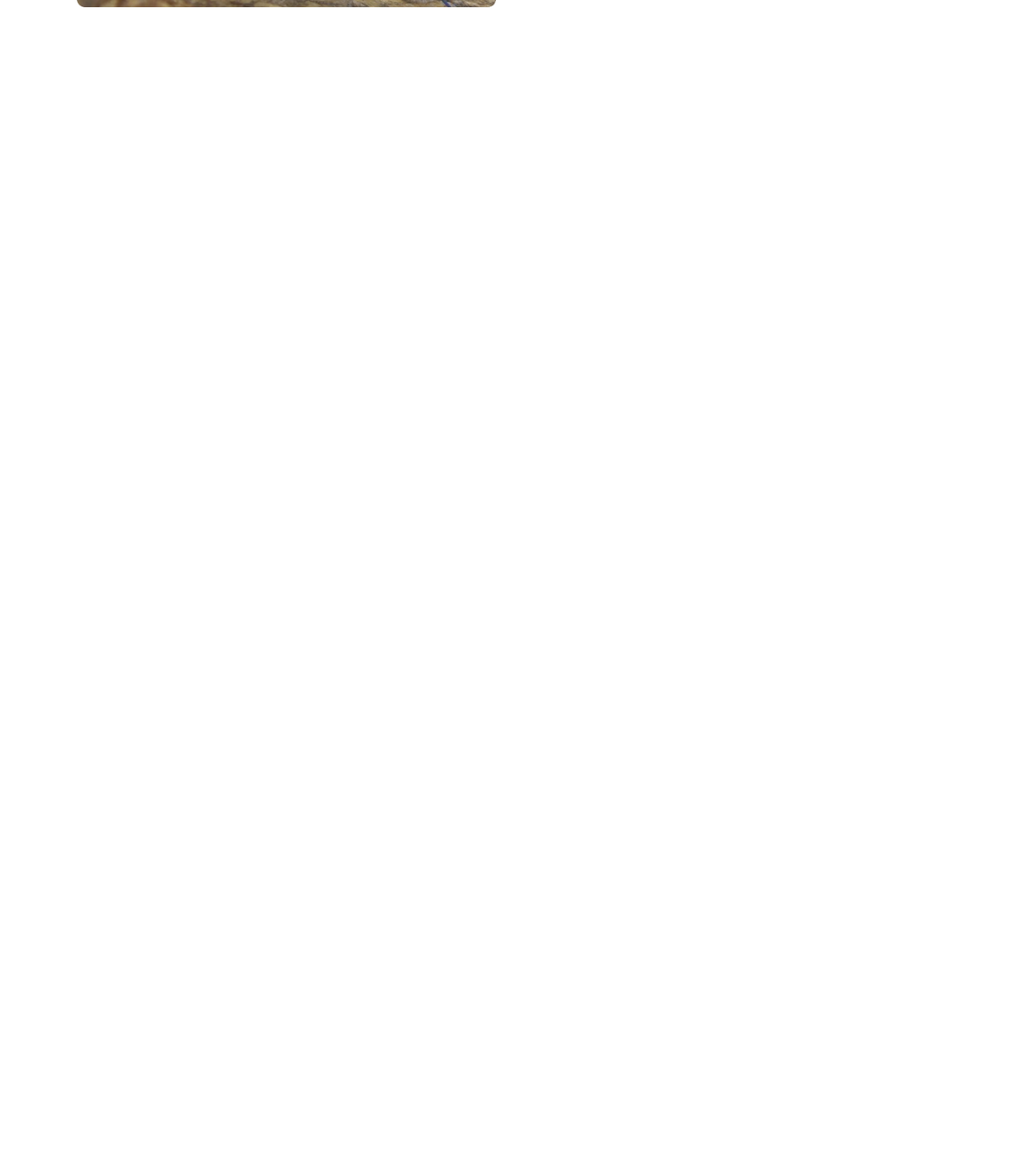
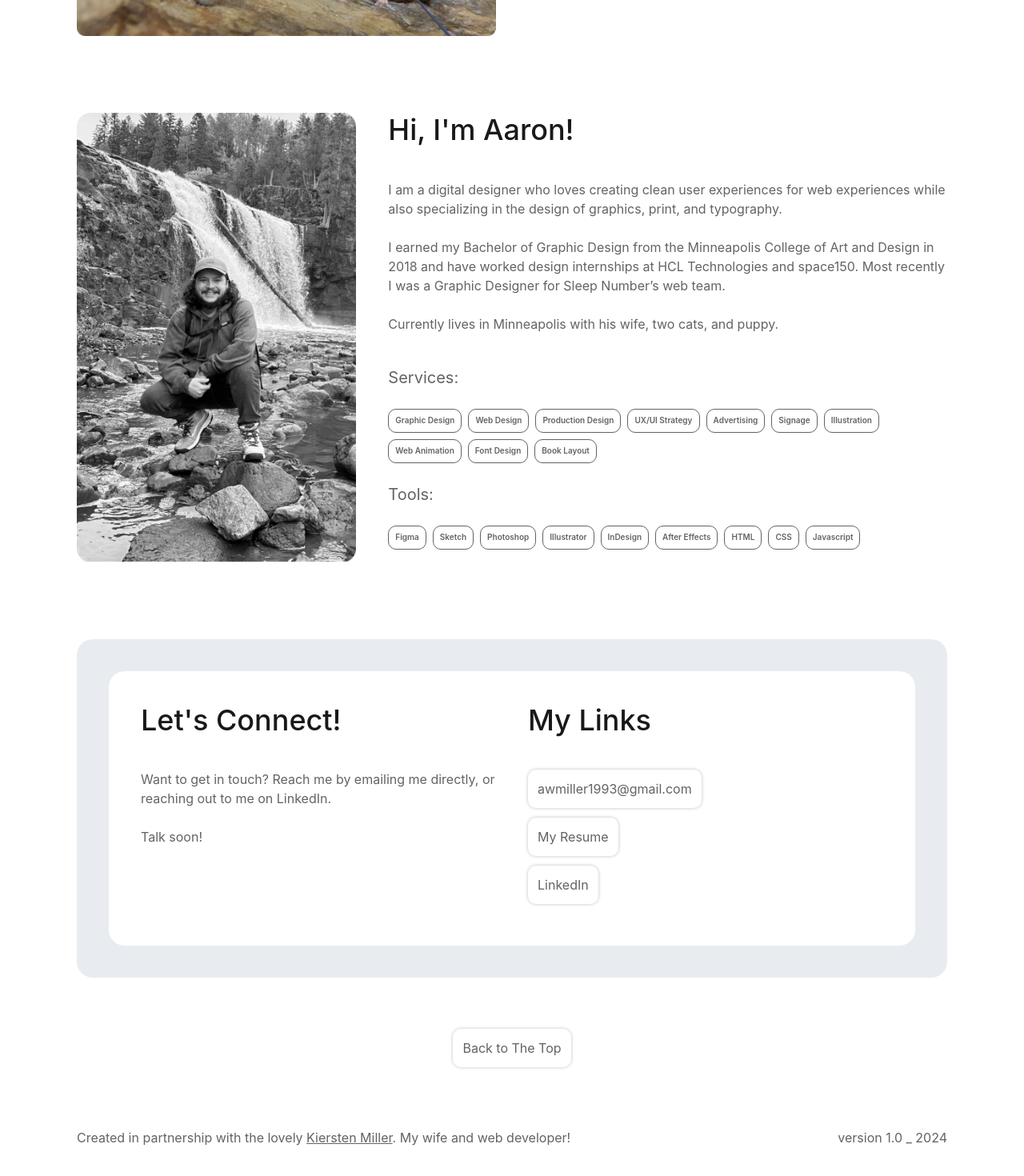
Before and after one commit to KierstenMiller/aaron-miller-portfolio-website, a Next.js app: page / in a window 1280 px wide. Shown: the part 900-2370 px from the top of the page at 80% size. Before the commit the page ends 973 px from the top, so only its background shows below. Built offline with nearby package versions, Linux system fonts and the light colour scheme.

Commit message:
adding profile to home page

```diff
--- a/app/components/design/ProjectInfo.tsx
+++ b/app/components/design/ProjectInfo.tsx
@@ -1,21 +1,29 @@
+export type SnapshotsT = {id: string, label: string, content: {id: string, type: 'pill' | 'date', message: string}[]}[]
+
+export interface InventoryI {
+    snapshots: SnapshotsT,
+}
+
+
 export interface ProjectInfoI {
-    snapshots: {id: string, label: string, content: {id: string, type: 'pill' | 'date', message: string}[]}[],
+    snapshots: SnapshotsT,
     blurbs: {id: string, message: string}[]
+}
+
+export const Inventory = ({ snapshots } : InventoryI) => {
+    return <div className="inventory-collection">
+        {snapshots.map(s => <div key={s.id} className={`inventory ${s.id}`}>
+            <div className="inventory-label">{s.label}:</div>
+            <div className="inventory-content">
+                {s.content.map(c => <div key={c.id} className={c.type}>{c.message}</div>)}
+            </div>
+        </div>)}
+    </div>
 }
 
 
 
 export const ProjectInfo = ({ snapshots, blurbs } : ProjectInfoI) => {
-    const Inventory = () => (
-        <div className="inventory-collection">
-            {snapshots.map(s => <div key={s.id} className={`inventory ${s.id}`}>
-                <div className="inventory-label">{s.label}:</div>
-                <div className="inventory-content">
-                    {s.content.map(c => <div key={c.id} className={c.type}>{c.message}</div>)}
-                </div>
-            </div>)}
-        </div>
-    )
      const Blurbs = () => (
         <div className="project-blurb-collection">
             {blurbs.map(b => <p key={b.id}>{b.message}</p>)}
@@ -23,12 +31,12 @@ export const ProjectInfo = ({ snapshots, blurbs } : ProjectInfoI) => {
      )
     return <>
         <div className="project-info desktop">
-            <Inventory />
+            <Inventory snapshots={snapshots}/>
             <Blurbs />
         </div>
         <div className="project-info mobile">
             <Blurbs />
-            <Inventory />
+            <Inventory snapshots={snapshots}/>
         </div>
     </>
 }
--- a/app/globals.scss
+++ b/app/globals.scss
@@ -170,10 +170,110 @@ main {
   display: grid;
   gap: $desktop-gap;
   grid-template-columns: 1fr 1fr;
+  margin-top: $desktop-gutter;
+  margin-bottom: $desktop-gutter;
 
   @media screen and (max-width: $mobile-max) {
     gap: $mobile-gap;
     grid-template-columns: 1fr;
+  }
+}
+
+.profile {
+  display: grid;
+  grid-template-columns: 1fr 2fr;
+  gap: $desktop-gap;
+
+  .secondary-title {
+    margin-bottom: $desktop-gap;
+  }
+
+  p {
+    margin-bottom: $mobile-gap;
+  }
+
+  .inventory-collection {
+    margin-top: $desktop-gap;
+
+    .inventory {
+      flex-wrap: wrap;
+    }
+
+    .inventory-label {
+      width: 100%;
+      margin-bottom: $mobile-gap;
+    }
+  }
+}
+
+.gray-container {
+  background: $light-gray;
+  padding: $desktop-gap;
+  border-radius: 20px;
+  margin-top: $desktop-gutter;
+
+  @media screen and (max-width: $mobile-max) {
+    padding: $mobile-gap;
+  }
+}
+
+.connect-container {
+  background: white;
+  display: grid;
+  grid-template-columns: 1fr 1fr;
+  gap: $desktop-gap;
+  padding: $desktop-gap;
+  border-radius: 20px;
+
+  @media screen and (max-width: $mobile-max) {
+    display: block;
+    padding: $mobile-gap;
+  }
+
+  .secondary-title {
+    margin-bottom: $desktop-gap;
+
+    @media screen and (max-width: $mobile-max) {
+      margin-bottom: $mobile-gap;
+    }
+  }
+
+  p {
+    margin-bottom: $mobile-gap;
+  }
+}
+
+.back-to-top-container {
+  display: flex;
+  justify-content: center;
+  margin-top: $desktop-spacing;
+}
+
+.ghostly-button {
+  display: block;
+  padding: $small;
+  width: fit-content;
+  box-shadow: 0px 0px 4px 0px rgba(0, 0, 0, 0.25);
+  border-radius: 10px;
+  margin-bottom: $small;
+}
+
+.home-footer {
+  @include restricted-container;
+  display: flex;
+  justify-content: space-between;
+  padding-bottom: $desktop-spacing;
+
+  @media screen and (max-width: $mobile-max) {
+    display: block;
+
+    p:not(:last-child) {
+      margin-bottom: $mobile-gap;
+    }
+  }
+
+  p a {
+    text-decoration: underline;
   }
 }
 
--- a/app/page.tsx
+++ b/app/page.tsx
@@ -1,11 +1,13 @@
 "use client";
 
+import Image from "next/image";
+import { Inventory } from "./components/design/ProjectInfo";
 import { ProjectNav } from "./components/project-navigation/ProjectNav";
 
 export default function Home() {
   return (
     <div>
-      <header>
+      <header id="top">
         <h1>
           <div className="primary-title mb-24">Aaron Miller</div>
           <div className="secondary-title hidden md:block mb-24">A digital designer who creates efficient web experiences, beautiful graphic solutions, and experimental typography.</div>
@@ -20,7 +22,45 @@ export default function Home() {
           </ul>
         </nav> */}
         <ProjectNav ariaLabel="Secondary" />
+        <div className="profile">
+          <div>
+            <Image src='/static/images/aaron-profile-pic.jpg' alt="Aaron Miller" width={1920} height={1080} />
+          </div>
+          <div>
+            <h2 className="secondary-title">Hi, I'm Aaron!</h2>
+            <p>I am a digital designer who loves creating clean user experiences for web experiences while also specializing in the design of graphics, print, and typography.</p>
+            <p>I earned my Bachelor of Graphic Design from the Minneapolis College of Art and Design in 2018 and have worked design internships at HCL Technologies and space150. Most recently I was a Graphic Designer for Sleep Number’s web team.</p>
+            <p>Currently lives in Minneapolis with his wife, two cats, and puppy.</p>
+            <Inventory snapshots={[
+                {id: 'services', label: 'Services', content: [{id: 'graphic-design', type: 'pill', message: 'Graphic Design'}, {id: 'web-design', type: 'pill', message: 'Web Design'}, {id: 'Production Design', type: 'pill', message: 'Production Design'}, {id: 'ux-ui-strategy', type: 'pill', message: 'UX/UI Strategy'}, {id: 'advertising', type: 'pill', message: 'Advertising'}, {id: 'signage', type: 'pill', message: 'Signage'}, {id: 'illustration', type: 'pill', message: 'Illustration'}, {id: 'web-animation', type: 'pill', message: 'Web Animation'}, {id: 'font-design', type: 'pill', message: 'Font Design'}, {id: 'book-layout', type: 'pill', message: 'Book Layout'}]},
+                {id: 'tools', label: 'Tools', content: [{id: 'figma', type: 'pill', message: 'Figma'}, {id: 'sketch', type: 'pill', message: 'Sketch'}, {id: 'photoshop', type: 'pill', message: 'Photoshop'}, {id: 'illustrator', type: 'pill', message: 'Illustrator'}, {id: 'indesign', type: 'pill', message: 'InDesign'}, {id: 'after-effects', type: 'pill', message: 'After Effects'}, {id: 'html', type: 'pill', message: 'HTML'}, {id: 'css', type: 'pill', message: 'CSS'}, {id: 'javascript', type: 'pill', message: 'Javascript'}]},
+              ]}
+            />
+          </div>
+        </div>
+        <div className="gray-container">
+          <div className="connect-container">
+            <div className="lets-connect">
+              <h2 className="secondary-title">Let&apos;s Connect!</h2>
+              <p>Want to get in touch? Reach me by emailing me directly, or reaching out to me on LinkedIn.</p>
+              <p>Talk soon!</p>
+            </div>
+            <div className="my-links">
+              <h2 className="secondary-title">My Links</h2>
+              <a className="ghostly-button" href="mailto:awmiller1993@gmail.com">awmiller1993@gmail.com</a>
+              <a className="ghostly-button" href="">My Resume</a>
+              <a className="ghostly-button" href="https://www.linkedin.com/in/amiller-design/">LinkedIn</a>
+            </div>
+          </div>
+        </div>
+        <div className="back-to-top-container">
+          <a className="ghostly-button" href="#top">Back to The Top</a>
+        </div>
       </main>
+      <footer className="home-footer">
+        <p>Created in partnership with the lovely <a href="https://www.linkedin.com/in/kiersten-miller-20a292166/">Kiersten Miller</a>. My wife and web developer!</p>
+        <p>version 1.0 _ 2024</p>
+      </footer>
     </div>
   );
 }
```
Also changed, not shown: public/static/images/aaron-profile-pic.jpg (added).
